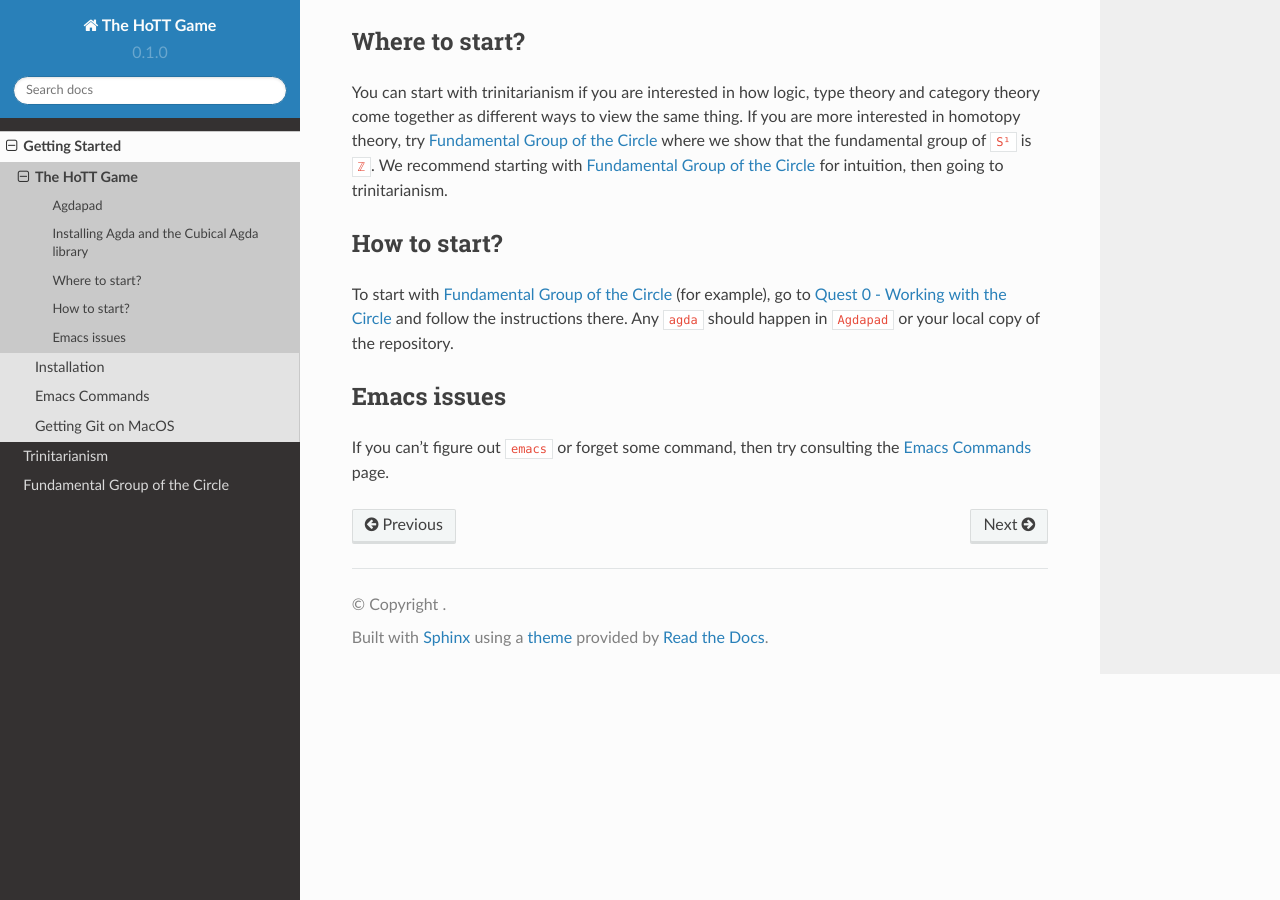
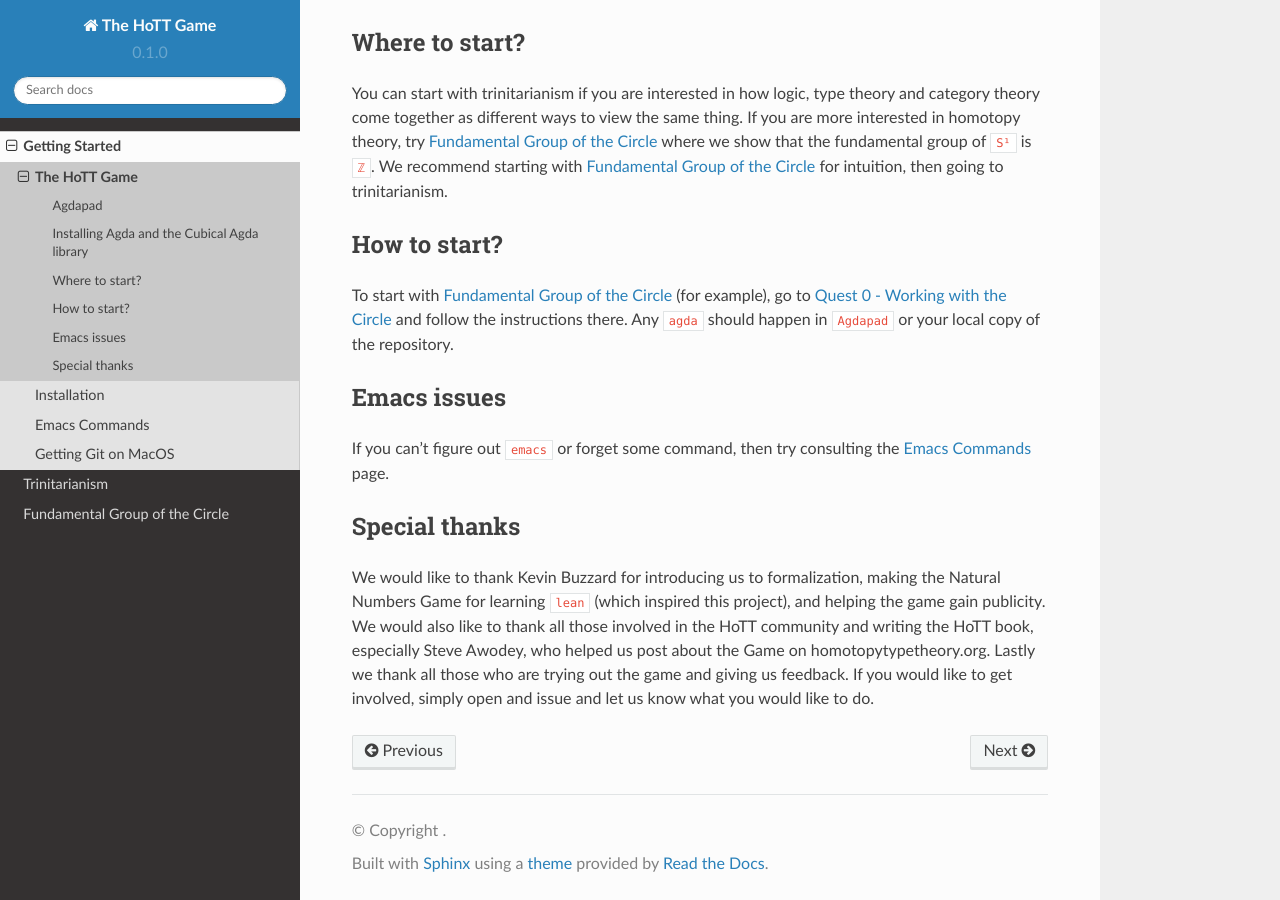
Before and after one commit to thehottgame/theHoTTGameGuide, a Sphinx documentation site: the page built from docs/source/getting-started/about-hott-game.rst, in a window 1280 px wide and 900 px high, scrolled down 1282 px. Built offline with Sphinx 7.4.7 and the Read the Docs theme 2.0.0, drawn with Linux system fonts in a browser that asks for light colours; some of the changed text lies outside the part shown.

Commit message:
Update about-hott-game.rst

```diff
--- a/docs/source/getting-started/about-hott-game.rst
+++ b/docs/source/getting-started/about-hott-game.rst
@@ -30,9 +30,9 @@ Many thanks to Ingo Blechschmidt for incorporating the game into ``Agdapad``.
 Installing Agda and the Cubical Agda library
 ============================================
 
-If you are would like detailed instructions on how to install agda and a supportive text editor -
-in particular if you use MacOS or Windows - we recommend you follow instructions on
-:ref:`installation`.
+A more long-term setup for using ``agda`` would be to install it locally.
+If you would like detailed instructions on how to install agda and a supportive text editor
+then we recommend you follow instructions on :ref:`installation`.
 More general instructions follow:
 
 Our Game is in ``agda``, which can be installed following instructions
@@ -99,3 +99,16 @@ Emacs issues
 
 If you can't figure out ``emacs`` or forget some command, then
 try consulting the :ref:`emacsCommands` page.
+
+Special thanks
+==============
+
+We would like to thank Kevin Buzzard for introducing us to formalization,
+making the Natural Numbers Game for learning ``lean``
+(which inspired this project), and helping the game gain publicity.
+We would also like to thank all those involved in the HoTT community
+and writing the HoTT book, especially Steve Awodey,
+who helped us post about the Game on homotopytypetheory.org.
+Lastly we thank all those who are trying out the game and giving us feedback.
+If you would like to get involved, simply open and issue and let us know what
+you would like to do.
```
